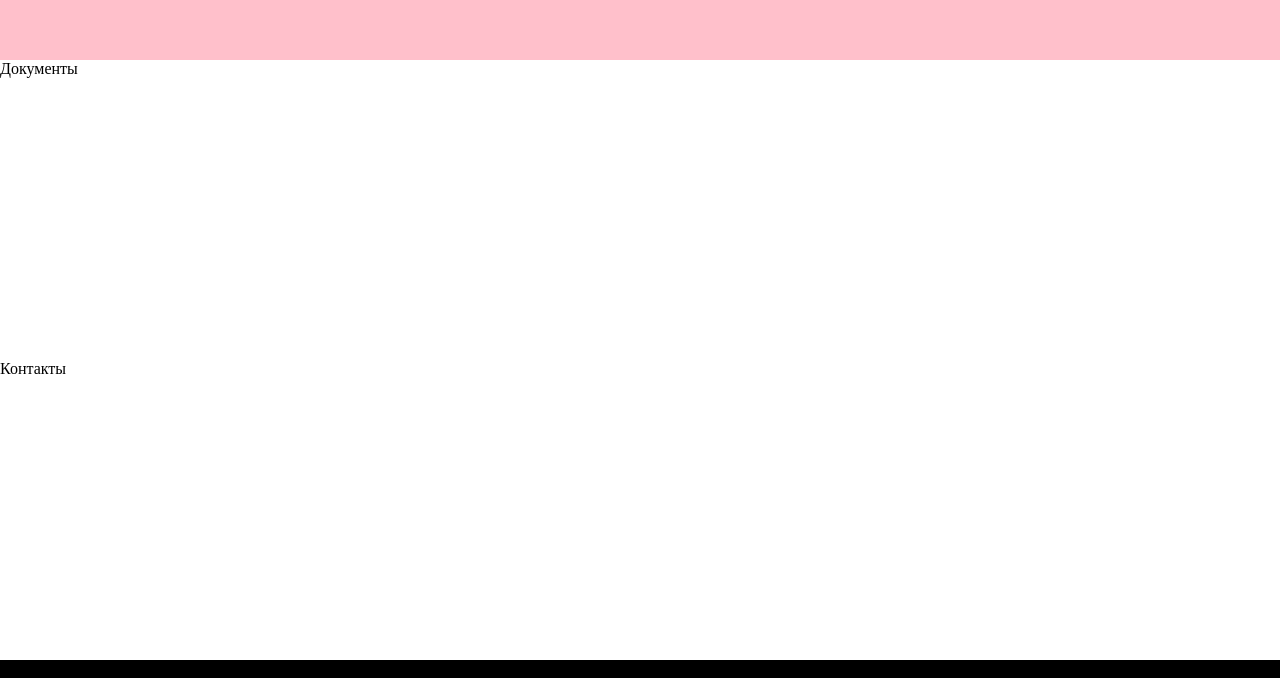
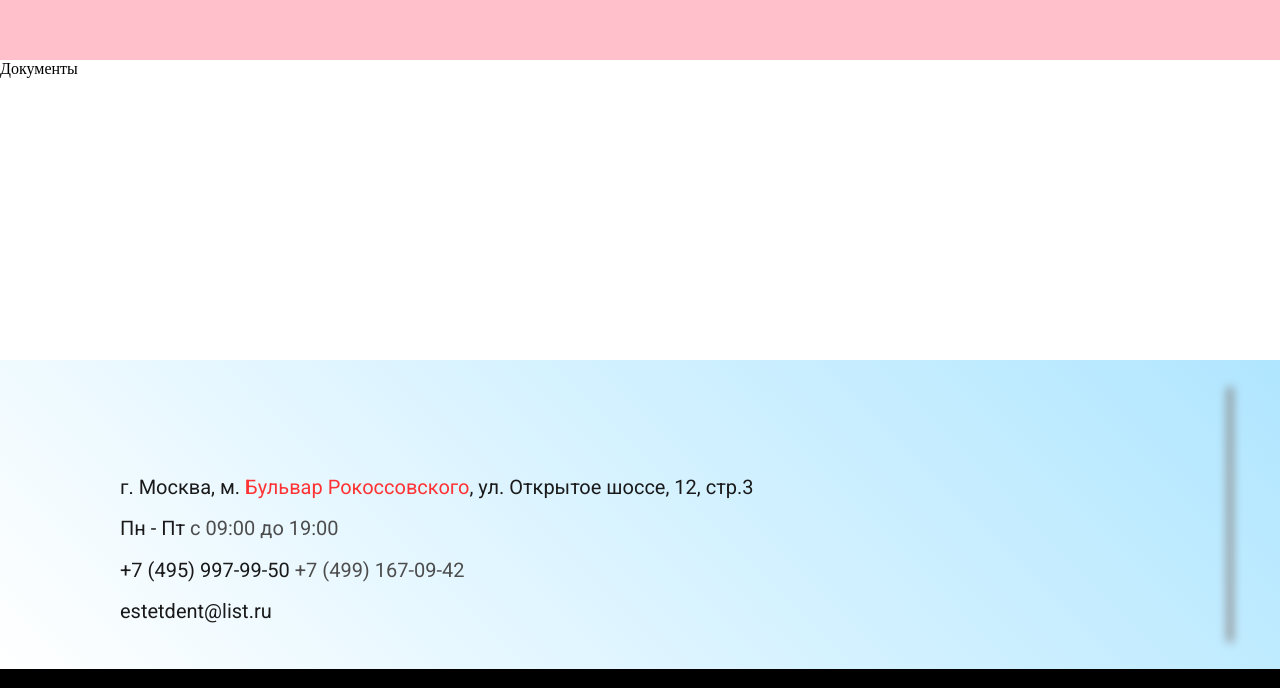
Before and after one commit to Kesishere/estet-dent, a website: page index.html in a window 1280 px wide. Shown: the part 920-1608 px from the top of the page. Drawn offline with Linux system fonts and the light colour scheme.

Commit message:
content: contacts v.1

```diff
--- a/index.html
+++ b/index.html
@@ -31,7 +31,23 @@
 			<section id="services" class="services">Услуги</section>
 			<section id="team" class="team">Команда</section>
 			<section id="docs" class="docs">Документы</section>
-			<section id="contacts" class="contacts">Контакты</section>
+			<section id="contacts" class="contacts">
+				<div class="contacts__info">
+					<ul class="contacts__info__ul">
+						<li>г. Москва, м. <span class="subway_name">Бульвар Рокоссовского</span>, ул. Открытое шоссе, 12, cтр.3</li>
+						<br>
+						<li>Пн - Пт <span class="light_black">с 09:00 до 19:00 </span></li>
+						<br>
+						<li>+7 (495) 997-99-50  <span class="light_black">+7 (499) 167-09-42</span></li>
+						<br>
+						<li>estetdent@list.ru</li>
+					</ul>
+
+				</div>
+				<div class="contacts__map">
+					<script type="text/javascript" charset="utf-8" async src="https://api-maps.yandex.ru/services/constructor/1.0/js/?um=constructor%3Aed4595d8fa240d1a5c77fff3aa1265450d17527b974738de3fadaa98f26e141a&amp;width=656&amp;height=369&amp;lang=ru_RU&amp;scroll=true"></script>
+				</div>
+			</section>
 		</main>
 		<footer class="footer">999</footer>
 	</body>
--- a/styles.css
+++ b/styles.css
@@ -71,6 +71,41 @@ a:hover {
 	background: pink;
 }
 
+.contacts{
+	display: flex;
+	flex-direction: row;
+	justify-content: space-between;
+	background: linear-gradient(45deg, #FFFFFF, rgb(176, 230, 255));
+}
+
+.contacts__info {
+	margin: 100px 80px 30px 80px;
+
+}
+
+.contacts__info__ul {
+	list-style-type: none;
+}
+
+.contacts__info__ul li {
+	font-family: 'Roboto';
+	font-size: 20px;
+	color: #1a1a1a;
+}
+
+.contacts__map {
+	margin: 30px 50px 30px 0px;
+	box-shadow: 0 0 10px 3px rgb(139, 139, 139);
+}
+
+.subway_name {
+	color: #ff3333;
+}
+
+.light_black {
+	color:#4d4d4d
+}
+
 .footer {
 	background: black;
 }
```
